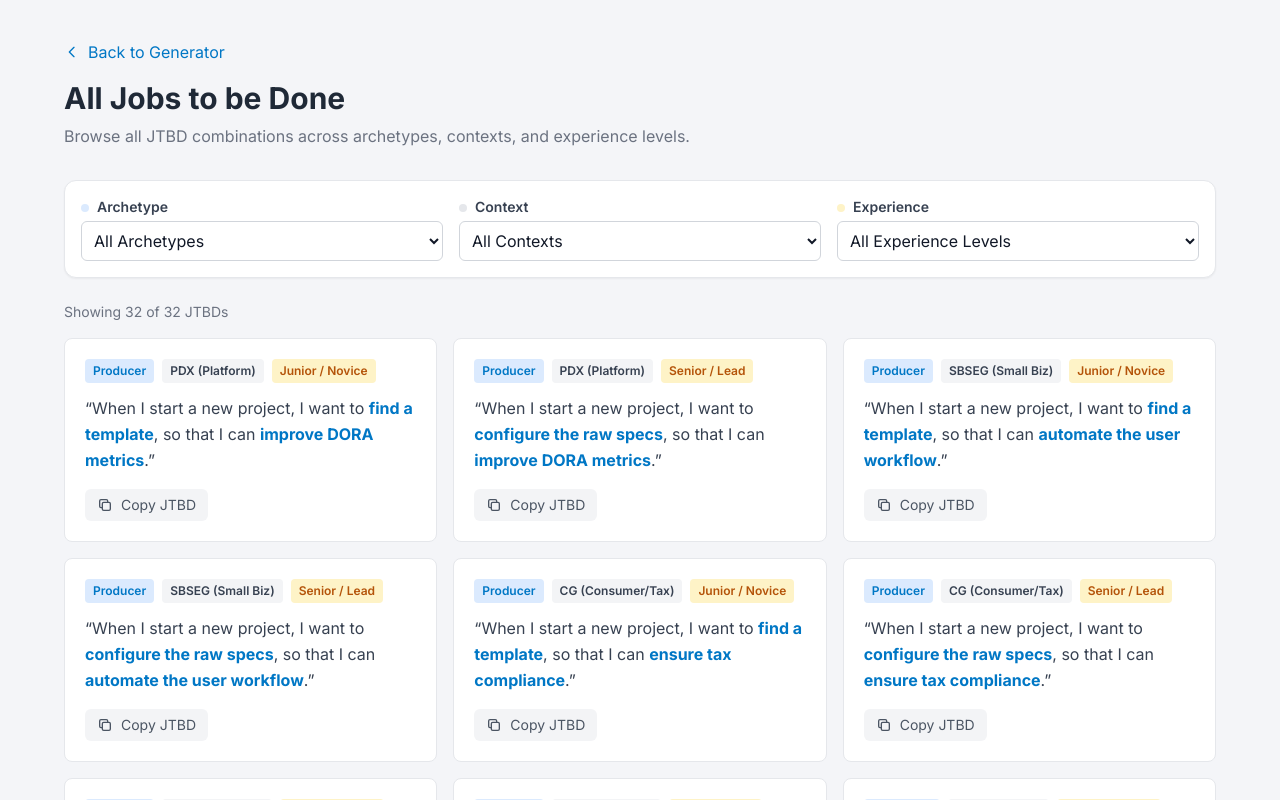
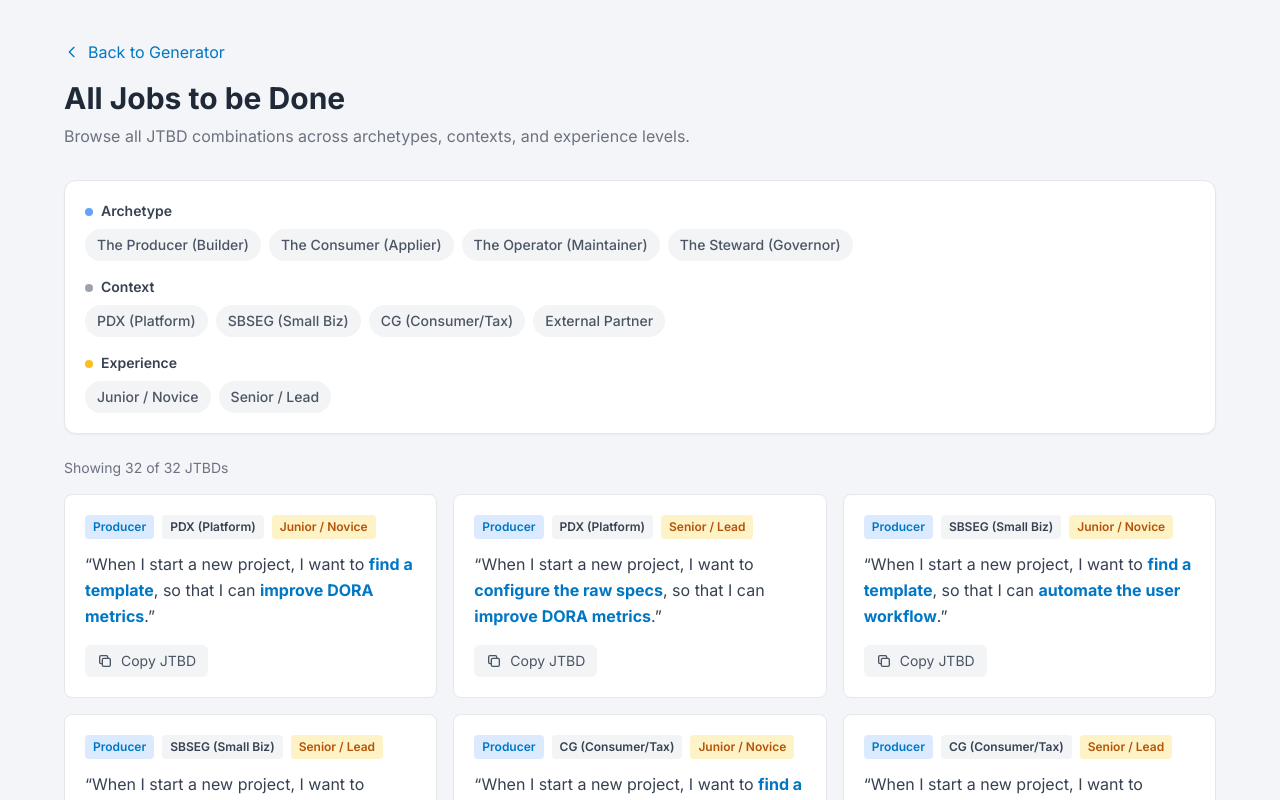
Before and after one commit to ainatte-inbal/personagenerator, a Next.js app: page /jtbd in a window 1280 px wide. Shown: the top 800 px of the page. Built offline with nearby package versions, Linux system fonts and the light colour scheme.

Commit message:
Add multi-select filter chips to JTBD page

```diff
--- a/app/jtbd/page.tsx
+++ b/app/jtbd/page.tsx
@@ -56,37 +56,100 @@ function getAllJTBDs(): JTBD[] {
   return jtbds;
 }
 
+interface FilterChipProps {
+  label: string;
+  selected: boolean;
+  onClick: () => void;
+  colorClass: string;
+}
+
+function FilterChip({ label, selected, onClick, colorClass }: FilterChipProps) {
+  return (
+    <button
+      onClick={onClick}
+      className={`px-3 py-1.5 rounded-full text-sm font-medium transition-all ${
+        selected
+          ? `${colorClass} ring-2 ring-offset-1`
+          : "bg-gray-100 text-gray-600 hover:bg-gray-200"
+      }`}
+    >
+      {label}
+    </button>
+  );
+}
+
 export default function JTBDPage() {
   const allJTBDs = useMemo(() => getAllJTBDs(), []);
 
-  // Filter state
-  const [archetypeFilter, setArchetypeFilter] = useState<string>("all");
-  const [contextFilter, setContextFilter] = useState<string>("all");
-  const [experienceFilter, setExperienceFilter] = useState<string>("all");
+  // Filter state - now arrays for multi-select
+  const [archetypeFilters, setArchetypeFilters] = useState<Set<string>>(
+    new Set()
+  );
+  const [contextFilters, setContextFilters] = useState<Set<string>>(new Set());
+  const [experienceFilters, setExperienceFilters] = useState<Set<string>>(
+    new Set()
+  );
+
+  // Toggle filter functions
+  const toggleArchetype = (value: string) => {
+    setArchetypeFilters((prev) => {
+      const next = new Set(prev);
+      if (next.has(value)) {
+        next.delete(value);
+      } else {
+        next.add(value);
+      }
+      return next;
+    });
+  };
+
+  const toggleContext = (value: string) => {
+    setContextFilters((prev) => {
+      const next = new Set(prev);
+      if (next.has(value)) {
+        next.delete(value);
+      } else {
+        next.add(value);
+      }
+      return next;
+    });
+  };
+
+  const toggleExperience = (value: string) => {
+    setExperienceFilters((prev) => {
+      const next = new Set(prev);
+      if (next.has(value)) {
+        next.delete(value);
+      } else {
+        next.add(value);
+      }
+      return next;
+    });
+  };
 
   // Filtered JTBDs
   const filteredJTBDs = useMemo(() => {
     return allJTBDs.filter((jtbd) => {
-      if (archetypeFilter !== "all" && jtbd.archetype !== archetypeFilter)
+      if (archetypeFilters.size > 0 && !archetypeFilters.has(jtbd.archetype))
         return false;
-      if (contextFilter !== "all" && jtbd.context !== contextFilter)
+      if (contextFilters.size > 0 && !contextFilters.has(jtbd.context))
         return false;
-      if (experienceFilter !== "all" && jtbd.experience !== experienceFilter)
+      if (experienceFilters.size > 0 && !experienceFilters.has(jtbd.experience))
         return false;
       return true;
     });
-  }, [allJTBDs, archetypeFilter, contextFilter, experienceFilter]);
+  }, [allJTBDs, archetypeFilters, contextFilters, experienceFilters]);
 
   const clearFilters = () => {
-    setArchetypeFilter("all");
-    setContextFilter("all");
-    setExperienceFilter("all");
+    setArchetypeFilters(new Set());
+    setContextFilters(new Set());
+    setExperienceFilters(new Set());
   };
 
   const hasActiveFilters =
-    archetypeFilter !== "all" ||
-    contextFilter !== "all" ||
-    experienceFilter !== "all";
+    archetypeFilters.size > 0 ||
+    contextFilters.size > 0 ||
+    experienceFilters.size > 0;
 
   return (
     <main className="p-10 flex flex-col items-center min-h-screen">
@@ -122,78 +185,75 @@ export default function JTBDPage() {
 
       {/* Filters */}
       <div className="max-w-6xl w-full mb-6">
-        <div className="bg-white p-4 rounded-xl border border-gray-200 shadow-sm">
-          <div className="flex flex-wrap items-end gap-4">
+        <div className="bg-white p-5 rounded-xl border border-gray-200 shadow-sm space-y-4">
           {/* Archetype Filter */}
-            <div className="flex-1 min-w-[180px]">
-              <label className="block text-sm font-semibold text-gray-700 mb-1">
-                <span className="inline-block w-2 h-2 bg-blue-100 rounded mr-2"></span>
+          <div>
+            <label className="block text-sm font-semibold text-gray-700 mb-2">
+              <span className="inline-block w-2 h-2 bg-blue-400 rounded mr-2"></span>
               Archetype
             </label>
-              <select
-                value={archetypeFilter}
-                onChange={(e) => setArchetypeFilter(e.target.value)}
-                className="w-full p-2 border border-gray-300 rounded-md bg-white text-gray-900 focus:ring-2 focus:ring-intuit-blue focus:border-intuit-blue transition-colors cursor-pointer"
-              >
-                <option value="all">All Archetypes</option>
+            <div className="flex flex-wrap gap-2">
               {archetypeOptions.map((opt) => (
-                  <option key={opt.value} value={opt.value}>
-                    {opt.label}
-                  </option>
+                <FilterChip
+                  key={opt.value}
+                  label={opt.label}
+                  selected={archetypeFilters.has(opt.value)}
+                  onClick={() => toggleArchetype(opt.value)}
+                  colorClass="bg-blue-100 text-blue-800 ring-blue-400"
+                />
               ))}
-              </select>
+            </div>
           </div>
 
           {/* Context Filter */}
-            <div className="flex-1 min-w-[180px]">
-              <label className="block text-sm font-semibold text-gray-700 mb-1">
-                <span className="inline-block w-2 h-2 bg-gray-200 rounded mr-2"></span>
+          <div>
+            <label className="block text-sm font-semibold text-gray-700 mb-2">
+              <span className="inline-block w-2 h-2 bg-gray-400 rounded mr-2"></span>
               Context
             </label>
-              <select
-                value={contextFilter}
-                onChange={(e) => setContextFilter(e.target.value)}
-                className="w-full p-2 border border-gray-300 rounded-md bg-white text-gray-900 focus:ring-2 focus:ring-intuit-blue focus:border-intuit-blue transition-colors cursor-pointer"
-              >
-                <option value="all">All Contexts</option>
+            <div className="flex flex-wrap gap-2">
               {contextOptions.map((opt) => (
-                  <option key={opt.value} value={opt.value}>
-                    {opt.label}
-                  </option>
+                <FilterChip
+                  key={opt.value}
+                  label={opt.label}
+                  selected={contextFilters.has(opt.value)}
+                  onClick={() => toggleContext(opt.value)}
+                  colorClass="bg-gray-200 text-gray-800 ring-gray-400"
+                />
               ))}
-              </select>
+            </div>
           </div>
 
           {/* Experience Filter */}
-            <div className="flex-1 min-w-[180px]">
-              <label className="block text-sm font-semibold text-gray-700 mb-1">
-                <span className="inline-block w-2 h-2 bg-amber-100 rounded mr-2"></span>
+          <div>
+            <label className="block text-sm font-semibold text-gray-700 mb-2">
+              <span className="inline-block w-2 h-2 bg-amber-400 rounded mr-2"></span>
               Experience
             </label>
-              <select
-                value={experienceFilter}
-                onChange={(e) => setExperienceFilter(e.target.value)}
-                className="w-full p-2 border border-gray-300 rounded-md bg-white text-gray-900 focus:ring-2 focus:ring-intuit-blue focus:border-intuit-blue transition-colors cursor-pointer"
-              >
-                <option value="all">All Experience Levels</option>
+            <div className="flex flex-wrap gap-2">
               {experienceOptions.map((opt) => (
-                  <option key={opt.value} value={opt.value}>
-                    {opt.label}
-                  </option>
+                <FilterChip
+                  key={opt.value}
+                  label={opt.label}
+                  selected={experienceFilters.has(opt.value)}
+                  onClick={() => toggleExperience(opt.value)}
+                  colorClass="bg-amber-100 text-amber-800 ring-amber-400"
+                />
               ))}
-              </select>
+            </div>
           </div>
 
           {/* Clear Filters */}
           {hasActiveFilters && (
+            <div className="pt-2 border-t border-gray-100">
               <button
                 onClick={clearFilters}
-                className="px-4 py-2 text-sm text-gray-600 hover:text-gray-800 hover:bg-gray-100 rounded-md transition-colors"
+                className="text-sm text-gray-500 hover:text-gray-700 transition-colors"
               >
-                Clear Filters
+                ✕ Clear all filters
               </button>
+            </div>
           )}
-          </div>
         </div>
       </div>
 
```
Lines whose indentation alone changed are shown as unchanged.
